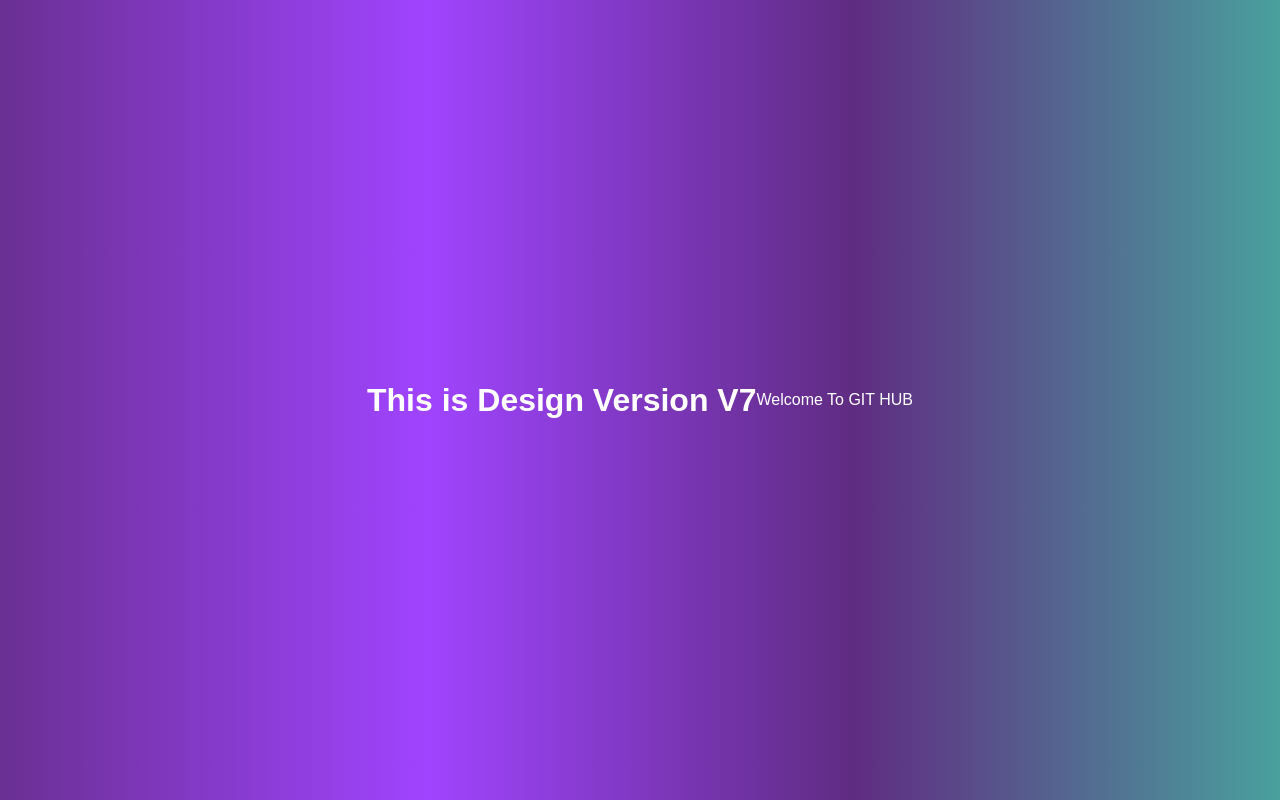
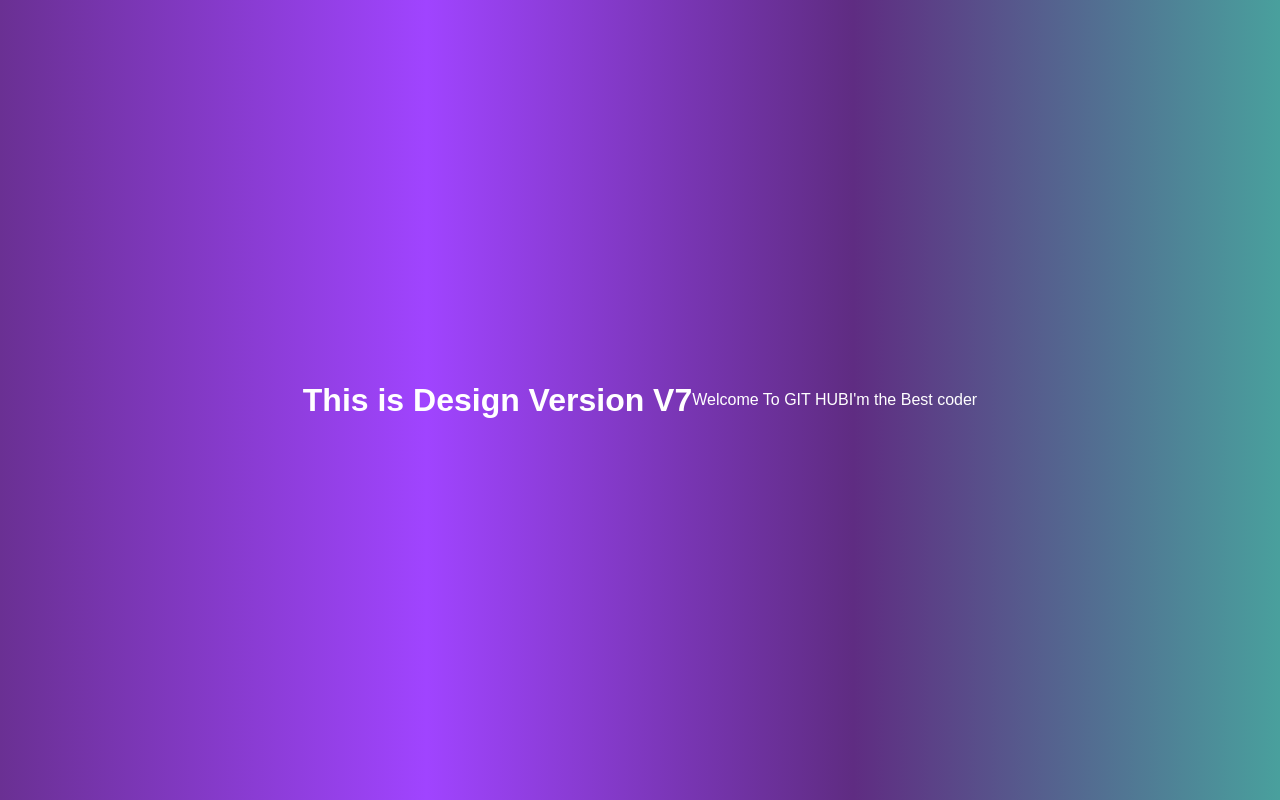
Before and after one commit to made5253/Latest-REPO, a plain HTML site: page index.html in a window 1280 px wide. Drawn offline with Linux system fonts and the light colour scheme.

Commit message:
best coder

```diff
--- a/index.html
+++ b/index.html
@@ -10,5 +10,6 @@
     <h1>This is Design Version V7</h1>
     <p>Welcome To GIT HUB
     </p>
+    <p>I'm the Best coder</p>
 </body>
 </html>
```
